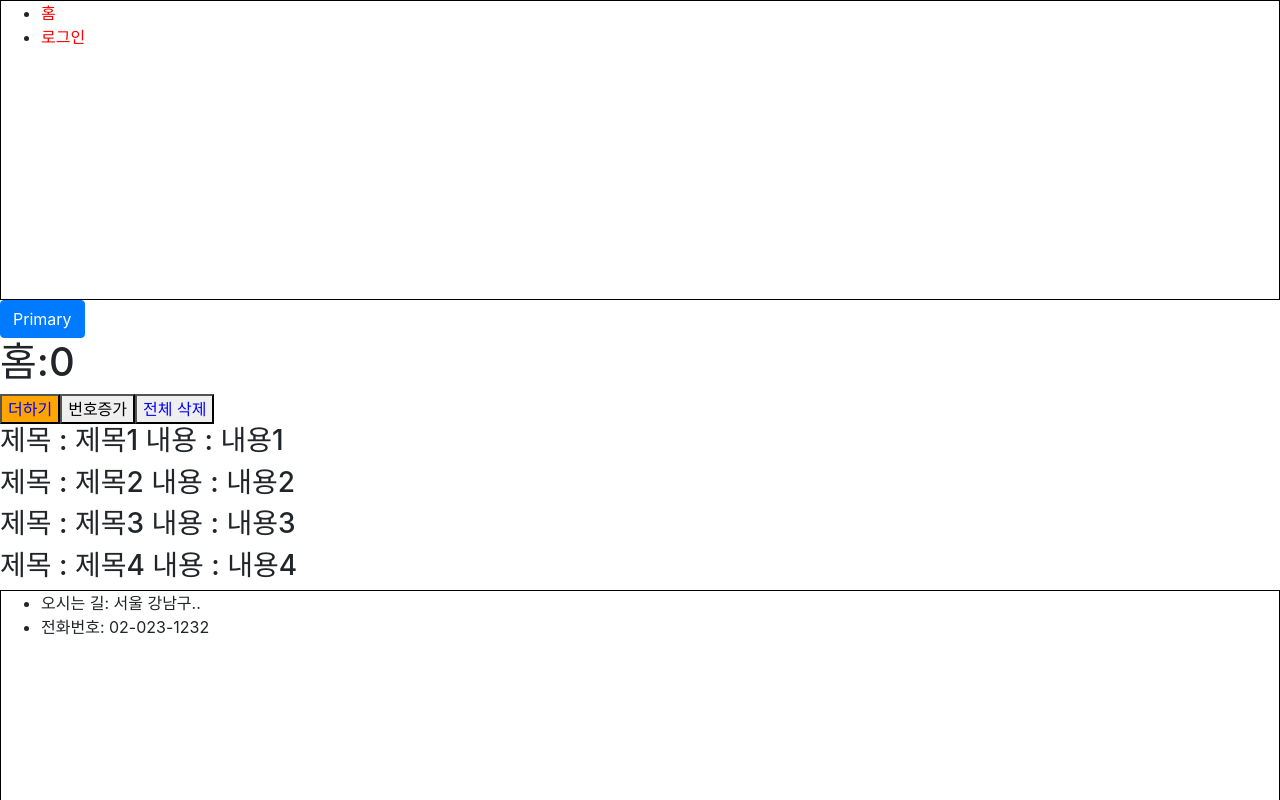
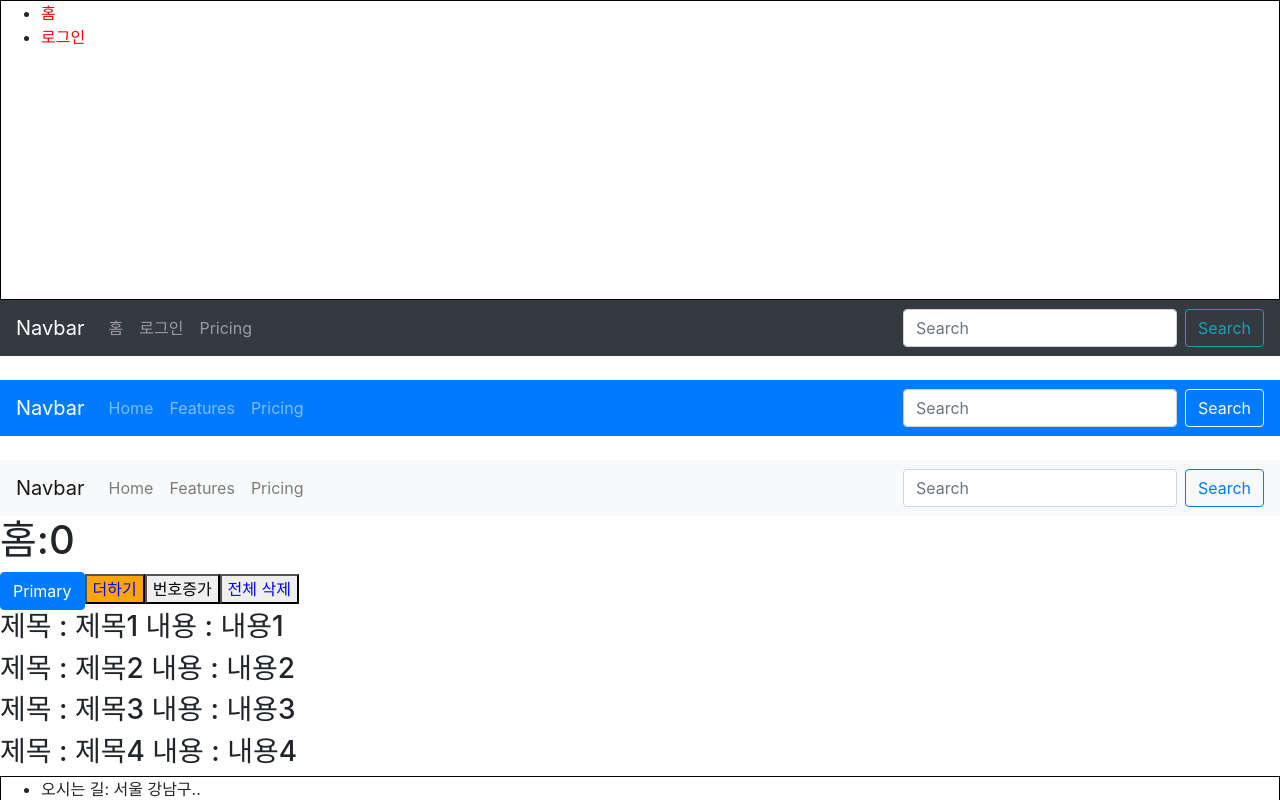
Before and after one commit to DuhanMo/react-study, a React (Create React App) app in the folder my-app/: page / in a window 1280 px wide. Shown: the top 800 px of the page. Built offline with nearby package versions, Linux system fonts and the light colour scheme.

Commit message:
Add bootstrap

```diff
--- a/my-app/src/App.js
+++ b/my-app/src/App.js
@@ -10,7 +10,7 @@
     <div>
       <Header />
       <Route path="/" exact={true} component={HomePage} />
-      <Route path="/login/:id" exact={true} component={LoginPage} />
+      <Route path="/login" exact={true} component={LoginPage} />
       <Footer />
     </div>
   );
--- a/my-app/src/components/Header.js
+++ b/my-app/src/components/Header.js
@@ -1,4 +1,5 @@
 import React from 'react';
+import { Button, Form, FormControl, Nav, Navbar } from 'react-bootstrap';
 import { Link } from 'react-router-dom';
 import styled from 'styled-components';
 
@@ -17,16 +18,64 @@
 function Header(props) {
   return (
     <div>
+      <div>
         <HeaderList>
           <ul>
             <li>
               <StyledHeadLink to="/">홈</StyledHeadLink>
             </li>
             <li>
-            <StyledHeadLink to="/login/10">로그인</StyledHeadLink>
+              <StyledHeadLink to="/login">로그인</StyledHeadLink>
             </li>
           </ul>
         </HeaderList>
+      </div>
+      <>
+        <Navbar bg="dark" variant="dark">
+          <Navbar.Brand href="#home">Navbar</Navbar.Brand>
+          <Nav className="mr-auto">
+            {/* Nav.Link a 가 안먹음 그래서 클래스네임만 nav-link로 바꾸면 잘먹음 */}
+            <Link to="/" className="nav-link">
+              홈
+            </Link>
+            <Link to="/login" className="nav-link">
+              로그인
+            </Link>
+            <Nav.Link href="#pricing">Pricing</Nav.Link>
+          </Nav>
+          <Form inline>
+            <FormControl type="text" placeholder="Search" className="mr-sm-2" />
+            <Button variant="outline-info">Search</Button>
+          </Form>
+        </Navbar>
+        <br />
+        <Navbar bg="primary" variant="dark">
+          <Navbar.Brand href="#home">Navbar</Navbar.Brand>
+          <Nav className="mr-auto">
+            <Nav.Link href="#home">Home</Nav.Link>
+            <Nav.Link href="#features">Features</Nav.Link>
+            <Nav.Link href="#pricing">Pricing</Nav.Link>
+          </Nav>
+          <Form inline>
+            <FormControl type="text" placeholder="Search" className="mr-sm-2" />
+            <Button variant="outline-light">Search</Button>
+          </Form>
+        </Navbar>
+
+        <br />
+        <Navbar bg="light" variant="light">
+          <Navbar.Brand href="#home">Navbar</Navbar.Brand>
+          <Nav className="mr-auto">
+            <Nav.Link href="#home">Home</Nav.Link>
+            <Nav.Link href="#features">Features</Nav.Link>
+            <Nav.Link href="#pricing">Pricing</Nav.Link>
+          </Nav>
+          <Form inline>
+            <FormControl type="text" placeholder="Search" className="mr-sm-2" />
+            <Button variant="outline-primary">Search</Button>
+          </Form>
+        </Navbar>
+      </>
     </div>
   );
 }
--- a/my-app/src/components/home/Home.js
+++ b/my-app/src/components/home/Home.js
@@ -18,8 +18,8 @@
 
   return (
     <div>
+      <h1>홈:{number}</h1>
       <Button variant="primary">Primary</Button>
-      <h1>홈:{number}</h1>
       <StyledAddButton user={user}>더하기</StyledAddButton>
       <button onClick={() => setNumber(number + 1)}>번호증가</button>
       <StyledDeleteButton user={user} onClick={() => setBoards([])}>
```
Lines whose indentation alone changed are shown as unchanged.
